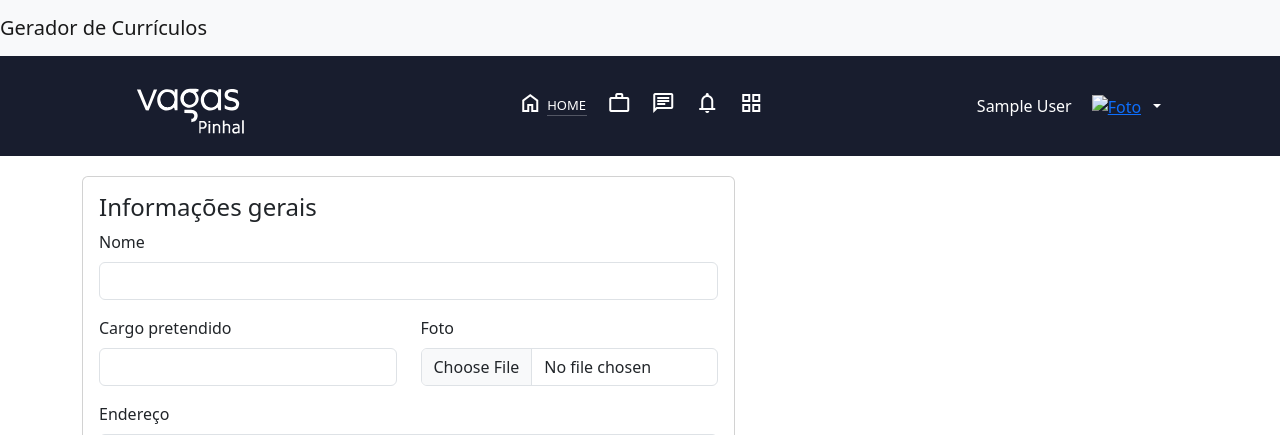
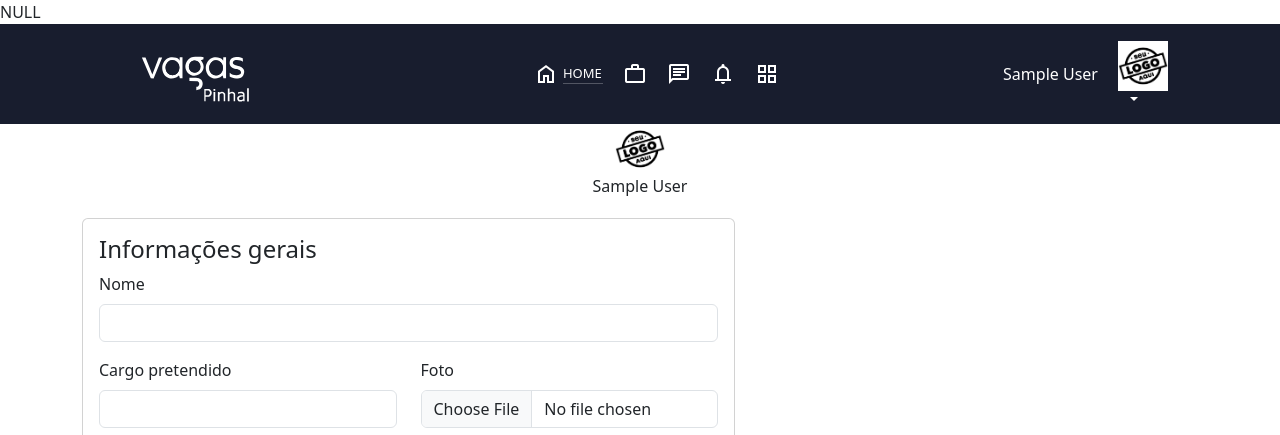
Before and after one commit to UBkauan/Vagas-Pinhal-Public, a PHP site: page /form-curriculo.php in a window 1280 px wide. Shown: the top 435 px of the page. Run offline with PHP 8.4, Linux system fonts and the light colour scheme; the visitor is signed in with stand-in values (Sample User, id 1); data comes from the database, SQL or seed files in the repository; data that the repository does not hold is empty; some libraries are stand-ins or nearby versions.

Commit message:
logo 50% funcional

```diff
--- a/LoginSystem.sql
+++ b/LoginSystem.sql
@@ -7,6 +7,7 @@
     senha VARCHAR(255) NOT NULL,
     email VARCHAR(255),
     nome VARCHAR(255),
+    logo_perfil VARCHAR(255),
     sobrenome VARCHAR(255)
 );
 
@@ -48,8 +49,8 @@
 SELECT * FROM usuario;
 SELECT * FROM empresas;
 SELECT * FROM vagas ORDER BY data_cadastro;
-INSERT INTO vagas (logo_perfil)
-VALUES ('logo.png')
+INSERT INTO usuario (logo_perfil)
+VALUES ('logo.png');
 SELECT * FROM candidaturas;
 
 DROP TABLE candidaturas;
--- a/empresa-area.php
+++ b/empresa-area.php
@@ -180,12 +180,13 @@
                     $idvaga = $dados['id'];
                     $date = date_create($dados['data_cadastro']);
                     $datacad = date_format($date, 'd/m/Y');
+                    $fotopf = $dados['logo_perfil'];
 
                     echo "<div class='row d-flex justify-content-center align-items-center'>
                             <div class='col-6 m-4'>
                                 <div class='card shadow-sm p-4 col-8'>
                                     <div class='row p-2'>
-                                        <div class='col-2'><img src='logo/logo.png' alt='' class='w-100'></div>
+                                        <div class='col-2'><img src='logo/$fotopf' alt='' class='w-100'></div>
                                         <div class='col-6 p-2'><p class='h5'>$nomeempresa</p></div>
                                     </div>
                                     <p class='card-text'>$descricao</p>
--- a/form-curriculo.php
+++ b/form-curriculo.php
@@ -5,6 +5,8 @@
     header('Location: logoff.php');
     exit;
 }
+$id = filter_input(INPUT_GET, 'id', FILTER_SANITIZE_NUMBER_INT);
+var_dump($id);
 
 include_once 'conexao.php';
 $sql = "SELECT * FROM  usuario;";
@@ -19,17 +21,26 @@
 <head>
     <meta charset="utf-8">
     <meta name="viewport" content="width=device-width, initial-scale=1">
-    <title>Gerador de Currículo</title>
     <link rel="stylesheet" href="https://maxcdn.bootstrapcdn.com/bootstrap/4.0.0-beta/css/bootstrap.min.css">
     <link rel="stylesheet" href="user.css">
     <link rel="stylesheet" href="https://fonts.googleapis.com/css2?family=Material+Symbols+Outlined:opsz,wght,FILL,GRAD@20..48,100..700,0..1,-50..200" />
     <link href="https://cdn.jsdelivr.net/npm/bootstrap@5.3.3/dist/css/bootstrap.min.css" rel="stylesheet" integrity="sha384-QWTKZyjpPEjISv5WaRU9OFeRpok6YctnYmDr5pNlyT2bRjXh0JMhjY6hW+ALEwIH" crossorigin="anonymous">
+    <title>Gerador de Currículo</title>
+    <style>
+        #perfilLogo {
+            width: 50px;
+            height: 50px;
+        }
+
+        #foto_edit {
+            width: 100px;
+            height: 100px;
+        }
+    </style>
 </head>
 
 <body>
-    <nav class="navbar navbar-expand-lg navbar-light bg-light">
-        <a class="navbar-brand" href="#">Gerador de Currículos</a>
-    </nav>
+
     <header>
         <a href="index.php">
             <img src="img/VagasPinhal.svg" alt="" class="img_vagasPinhal">
@@ -60,14 +71,27 @@
                 <span class="material-symbols-outlined">grid_view</span>
             </a>
         </div>
-        <div id="nav_usuario">
+        <div id="nav_usuario" class="d-flex h-7">
 
             <div class="User_name">
                 <div id="userName" style="color: white;"><?php echo $_SESSION['nome']; ?></div>
             </div>
             <div class="dropdown">
                 <div id="iten-imgArrow">
-                    <a href="form-curriculo.php"> <img src="<?= $dados['foto']; ?>" alt="Foto"></a>
+                    <div class="area_perfil">
+                    <div class="logo">
+                            <?php
+                            if (!$_SESSION['id'] = 0) {
+                                $sql = "SELECT * FROM  usuario";
+                                $result = mysqli_query($conexao, $sql);
+                                $dados = $result->fetch_assoc();
+                                $fotopf = $dados['logo_perfil'];
+                                $_foto = "<a href='form-curriculo.php'><img src='logo/$fotopf' id='perfilLogo'></a>";
+
+                                echo "$_foto";
+                            }
+                            ?>
+                        </div>
                         <div class="dropdown">
                             <span class="btn btn-secondary dropdown-toggle" type="button" id="dropdownMenuButton1" data-bs-toggle="dropdown" aria-expanded="false" style="background-color: transparent; border: none;"></span>
                             <ul class="dropdown-menu" aria-labelledby="dropdownMenuButton1">
@@ -78,6 +102,24 @@
                 </div>
             </div>
     </header>
+
+    <div class="area_perfil">
+        <div class="logo d-flex flex-column align-items-center g-5">
+            <?php
+            if (!$_SESSION['id'] = 0) {
+                $sql = "SELECT * FROM  usuario";
+                $result = mysqli_query($conexao, $sql);
+                $dados = $result->fetch_assoc();
+                $fotopf = $dados['logo_perfil'];
+                $_foto = "<a href='form-curriculo.php'><img src='logo/$fotopf' id='perfilLogo'></a>";
+
+                echo "$_foto";
+                echo $_SESSION['nome'];
+            }
+            ?>
+
+        </div>
+    </div>
     <main class="container" style="margin-top:20px">
         <form action="gerarCurriculo.php" method="post" target="_blank" enctype="multipart/form-data">
             <div class="card">
--- /dev/null
+++ b/fotoPerfil.php
@@ -0,0 +1 @@
+<?php
--- a/gerarCurriculo.php
+++ b/gerarCurriculo.php
@@ -45,3 +45,4 @@
 //Carrega o arquivo referente ao modelo de currículo selecionado
 //Quando faz isso, poderemos imprimir o conteúdo da variável $dados no currículo
 require_once("modelos/{$modelo}.php");
+require_once("user-area     .php");
--- a/index.php
+++ b/index.php
@@ -32,7 +32,6 @@
         </nav>
 
         <div class="header-area">
-
             <header class="header-login">
                 <div class="formulario">
 
```
Also changed, not shown: user-area.php (+16 -9 lines), css/modelo1.css (line endings or trailing spaces), css/modelo2.css (line endings or trailing spaces), css/modelo3.css (line endings or trailing spaces), img/2405202413380639a38eeb7459eb85820ab109e751f0b56650c26ec47e5.png (added), js/index.js (line endings or trailing spaces), modelos/modelo1.php (line endings or trailing spaces), modelos/modelo2.php (line endings or trailing spaces), modelos/modelo3.php (line endings or trailing spaces). Lines whose indentation alone changed are shown as unchanged.
